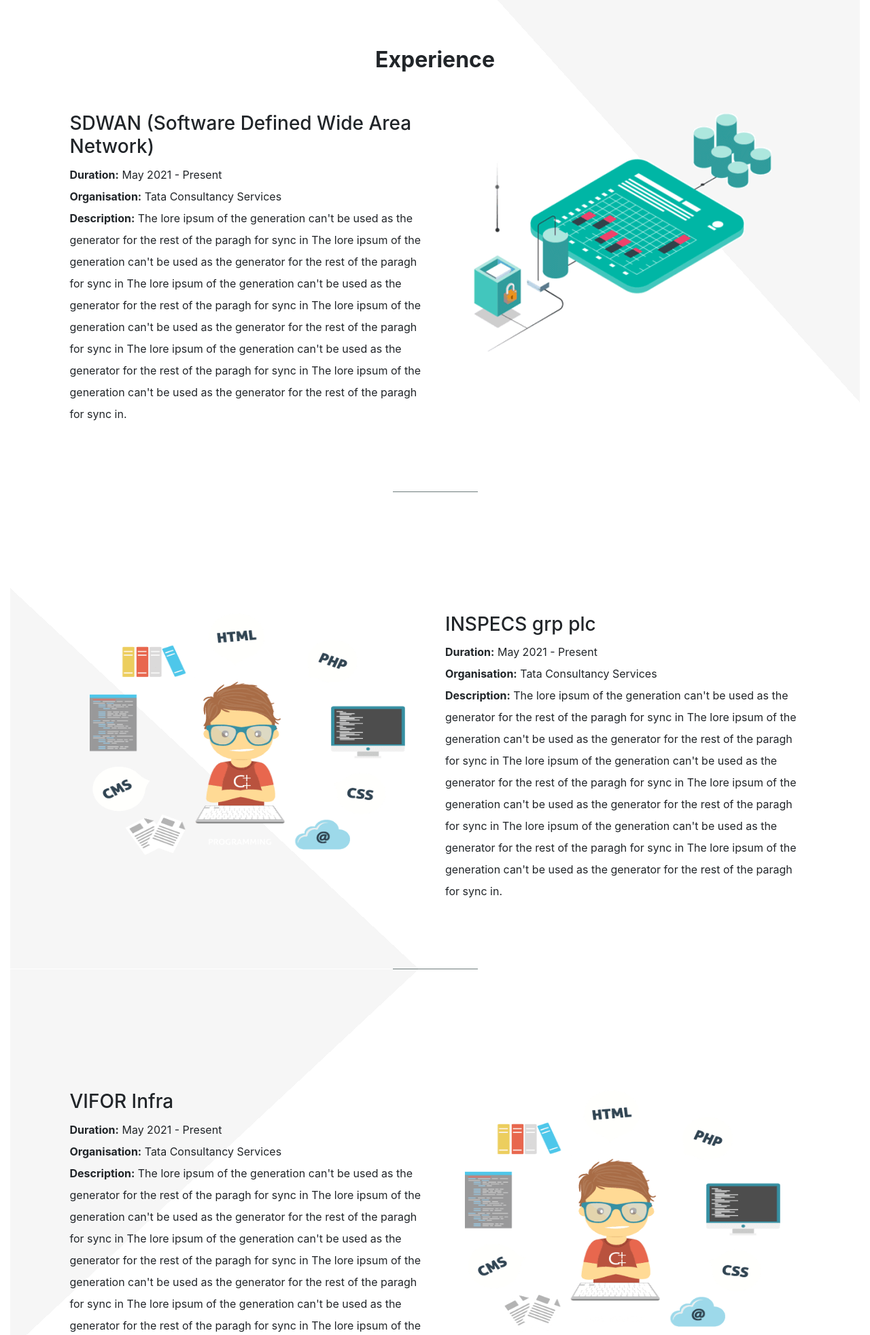
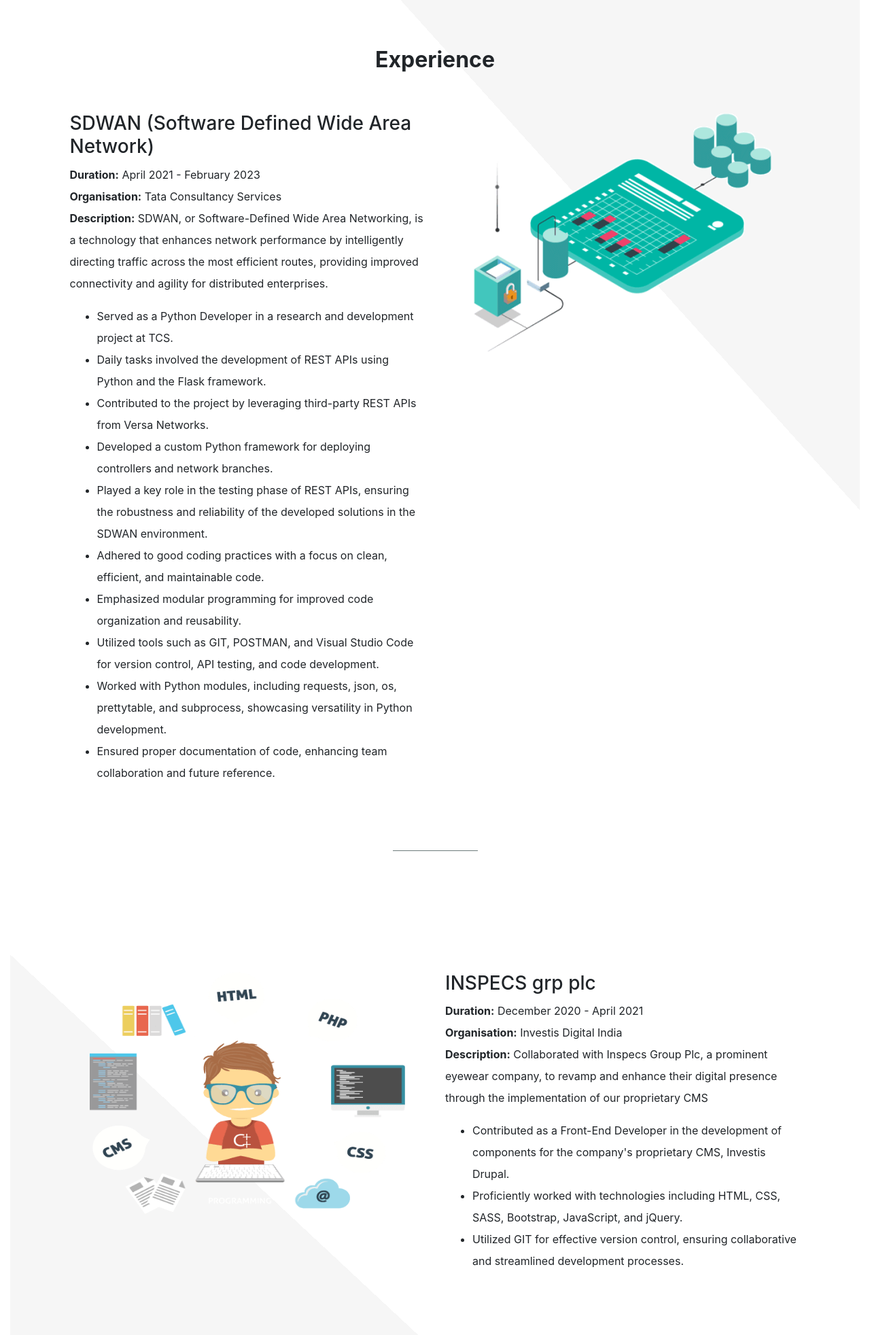
Before and after one commit to AmiteshDN/Portfolio, a Django app: page / in a window 1280 px wide. Shown: the part 933-2897 px from the top of the page at 68% size. Run offline with Django 3.2, Linux system fonts and the light colour scheme; some libraries are stand-ins or nearby versions; some web fonts are replaced.

Commit message:
add experience content

```diff
--- a/myportfolio/templates/myportfolio/html/index.html
+++ b/myportfolio/templates/myportfolio/html/index.html
@@ -75,19 +75,25 @@
                 <div class="col-lg-6 col-xs-12 desc">
                     <h3>SDWAN (Software Defined Wide Area Network)</h3>
                     <p class="">
-                        <b>Duration:</b> May 2021 - Present
+                        <b>Duration:</b> April 2021 - February 2023
                         <br>
                         <b>Organisation:</b> Tata Consultancy Services
                         <br>
-                        <b>Description:</b> The lore ipsum of the generation can't be used as the generator
-                        for the rest of the paragh for sync in The lore ipsum of the generation
-                        can't be used as the generator for the rest of the paragh for sync in
-                        The lore ipsum of the generation can't be used as the generator
-                        for the rest of the paragh for sync in The lore ipsum of the generation
-                        can't be used as the generator for the rest of the paragh for sync in
-                        The lore ipsum of the generation can't be used as the generator
-                        for the rest of the paragh for sync in The lore ipsum of the generation can't
-                        be used as the generator for the rest of the paragh for sync in.
+                        <b>Description:</b> SDWAN, or Software-Defined Wide Area Networking, is a technology
+                        that enhances network performance by intelligently directing traffic across the most efficient routes,
+                        providing improved connectivity and agility for distributed enterprises.
+                        <ul>
+                            <li>Served as a Python Developer in a research and development project at TCS.</li>
+                            <li>Daily tasks involved the development of REST APIs using Python and the Flask framework.</li>
+                            <li>Contributed to the project by leveraging third-party REST APIs from Versa Networks.</li>
+                            <li>Developed a custom Python framework for deploying controllers and network branches.</li>
+                            <li>Played a key role in the testing phase of REST APIs, ensuring the robustness and reliability of the developed solutions in the SDWAN environment.</li>
+                            <li>Adhered to good coding practices with a focus on clean, efficient, and maintainable code.</li>
+                            <li>Emphasized modular programming for improved code organization and reusability.</li>
+                            <li>Utilized tools such as GIT, POSTMAN, and Visual Studio Code for version control, API testing, and code development.</li>
+                            <li>Worked with Python modules, including requests, json, os, prettytable, and subprocess, showcasing versatility in Python development.</li>
+                            <li>Ensured proper documentation of code, enhancing team collaboration and future reference.</li>
+                        </ul>
                     </p>
                 </div>
                 <div class="col-lg-6 col-xs-12">
@@ -105,19 +111,17 @@
                 <div class="col-lg-6 col-xs-12 desc">
                     <h3>INSPECS grp plc</h3>
                     <p class="">
-                        <b>Duration:</b> May 2021 - Present
+                        <b>Duration:</b> December 2020 - April 2021
                         <br>
-                        <b>Organisation:</b> Tata Consultancy Services
+                        <b>Organisation:</b> Investis Digital India
                         <br>
-                        <b>Description:</b> The lore ipsum of the generation can't be used as the generator
-                        for the rest of the paragh for sync in The lore ipsum of the generation
-                        can't be used as the generator for the rest of the paragh for sync in
-                        The lore ipsum of the generation can't be used as the generator
-                        for the rest of the paragh for sync in The lore ipsum of the generation
-                        can't be used as the generator for the rest of the paragh for sync in
-                        The lore ipsum of the generation can't be used as the generator
-                        for the rest of the paragh for sync in The lore ipsum of the generation can't
-                        be used as the generator for the rest of the paragh for sync in.
+                        <b>Description:</b> Collaborated with Inspecs Group Plc, a prominent eyewear company,
+                        to revamp and enhance their digital presence through the implementation of our proprietary CMS
+                        <ul>
+                            <li>Contributed as a Front-End Developer in the development of components for the company's proprietary CMS, Investis Drupal.</li>
+                            <li>Proficiently worked with technologies including HTML, CSS, SASS, Bootstrap, JavaScript, and jQuery.</li>
+                            <li>Utilized GIT for effective version control, ensuring collaborative and streamlined development processes.</li>
+                        </ul>
                     </p>
                 </div>
             </div>
@@ -127,22 +131,19 @@
         <div class="project3">
             <div class="row">
                 <div class="col-lg-6 col-xs-12 desc">
-                    <h3>VIFOR Infra</h3>
+                    <h3>VIFOR Pharma</h3>
                     <p class="">
-
-                        <b>Duration:</b> May 2021 - Present
+                        <b>Duration:</b> December 2020 - April 2021
                         <br>
-                        <b>Organisation:</b> Tata Consultancy Services
+                        <b>Organisation:</b> Investis Digital India
                         <br>
-                        <b>Description:</b> The lore ipsum of the generation can't be used as the generator
-                        for the rest of the paragh for sync in The lore ipsum of the generation
-                        can't be used as the generator for the rest of the paragh for sync in
-                        The lore ipsum of the generation can't be used as the generator
-                        for the rest of the paragh for sync in The lore ipsum of the generation
-                        can't be used as the generator for the rest of the paragh for sync in
-                        The lore ipsum of the generation can't be used as the generator
-                        for the rest of the paragh for sync in The lore ipsum of the generation can't
-                        be used as the generator for the rest of the paragh for sync in.
+                        <b>Description:</b> Collaborated with Vifor Pharma grp, a prominent pharma company,
+                        to revamp and enhance their digital presence through the implementation of our proprietary CMS
+                        <ul>
+                            <li>Contributed as a Front-End Developer in the development of components for the company's proprietary CMS, Investis Drupal.</li>
+                            <li>Proficiently worked with technologies including HTML, CSS, SASS, Bootstrap, JavaScript, and jQuery.</li>
+                            <li>Utilized GIT for effective version control, ensuring collaborative and streamlined development processes.</li>
+                        </ul>
                     </p>
                 </div>
                 <div class="col-lg-6 col-xs-12">
```
